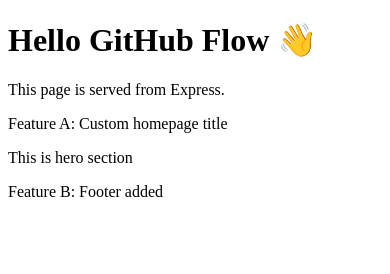
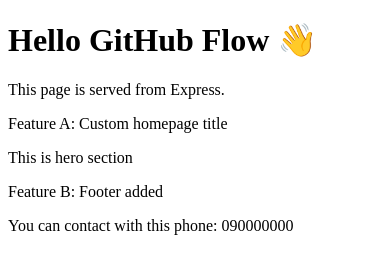
Before and after one commit to chernetManaye/github-workflow, a website: page public/index.html in a window 390 px wide. Drawn offline with Linux system fonts and the light colour scheme.

Commit message:
feat: add phone number in the footer

```diff
--- a/public/index.html
+++ b/public/index.html
@@ -11,6 +11,7 @@
     <section>This is hero section</section>
     <footer>
       <p>Feature B: Footer added</p>
+      <p>You can contact with this phone: 090000000</p>
     </footer>
   </body>
 </html>
```
